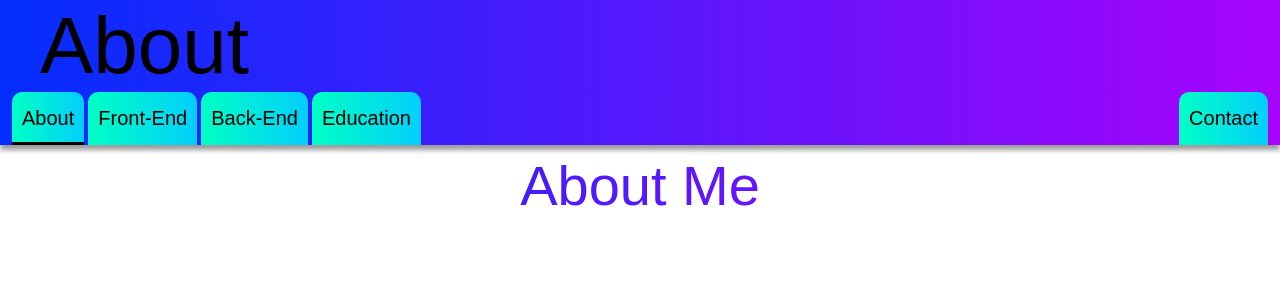
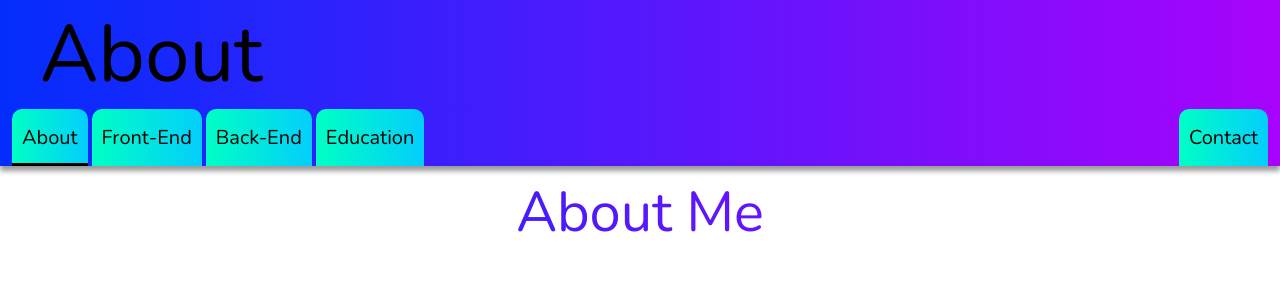
Before and after one commit to Esat-Karakaya/esat-karakaya.github.io, a React (Vite) app: page / in a window 1280 px wide. Shown: the top 300 px of the page. Built offline with nearby package versions, Linux system fonts and the light colour scheme.

Commit message:
working on modal

```diff
--- a/index.html
+++ b/index.html
@@ -3,6 +3,9 @@
   <head>
     <meta charset="UTF-8" />
     <link rel="shortcut icon" href="/favicon.svg" type="image/svg+xml" />
+    <link rel="preconnect" href="https://fonts.googleapis.com">
+    <link rel="preconnect" href="https://fonts.gstatic.com" crossorigin>
+    <link href="https://fonts.googleapis.com/css2?family=Manrope&family=Nunito&display=swap" rel="stylesheet">
     <meta name="viewport" content="width=device-width, initial-scale=1.0" />
     <title>Esat Karakaya</title>
   </head>
--- a/src/nav/navbutton/navbutton.css
+++ b/src/nav/navbutton/navbutton.css
@@ -17,7 +17,8 @@
 
 .link, #end{
 	padding: 15px 10px 15px 10px;
-	font-family: 'Varela Round', sans-serif;
+	font-family: 'Nunito', sans-serif;
+	font-weight: 500;
 	color: black;
 	font-size: 20px;
 	background-image: var(--nav-button-color);
--- a/src/nav/navstyle.css
+++ b/src/nav/navstyle.css
@@ -18,9 +18,10 @@
   user-select: none;
 }
 h1{
-	font-family: 'Ubuntu', sans-serif;
+	font-family: 'Nunito', sans-serif;
 	margin: 0;
 	font-size: 5em;
+	font-weight: 500;
 	padding: 0 0 0 40px;
 	background-image: var(--nav-backround);
 }
--- a/src/pageContainer/pageStyle.css
+++ b/src/pageContainer/pageStyle.css
@@ -8,15 +8,12 @@
 .page{
 	min-width: 100vw;
 }
-h1{
-	font-weight: 500;
-}
 h2{
 	background: var(--nav-backround);
 	background-clip: text;
 	-webkit-background-clip: text;
 	-webkit-text-fill-color: transparent;
-	font-family: 'Oxanium', sans-serif;
+	font-family: 'Nunito', sans-serif;
 	font-size: 3.5rem;
 	margin: .5rem 0 0 0;
 	font-weight: 500;
```
